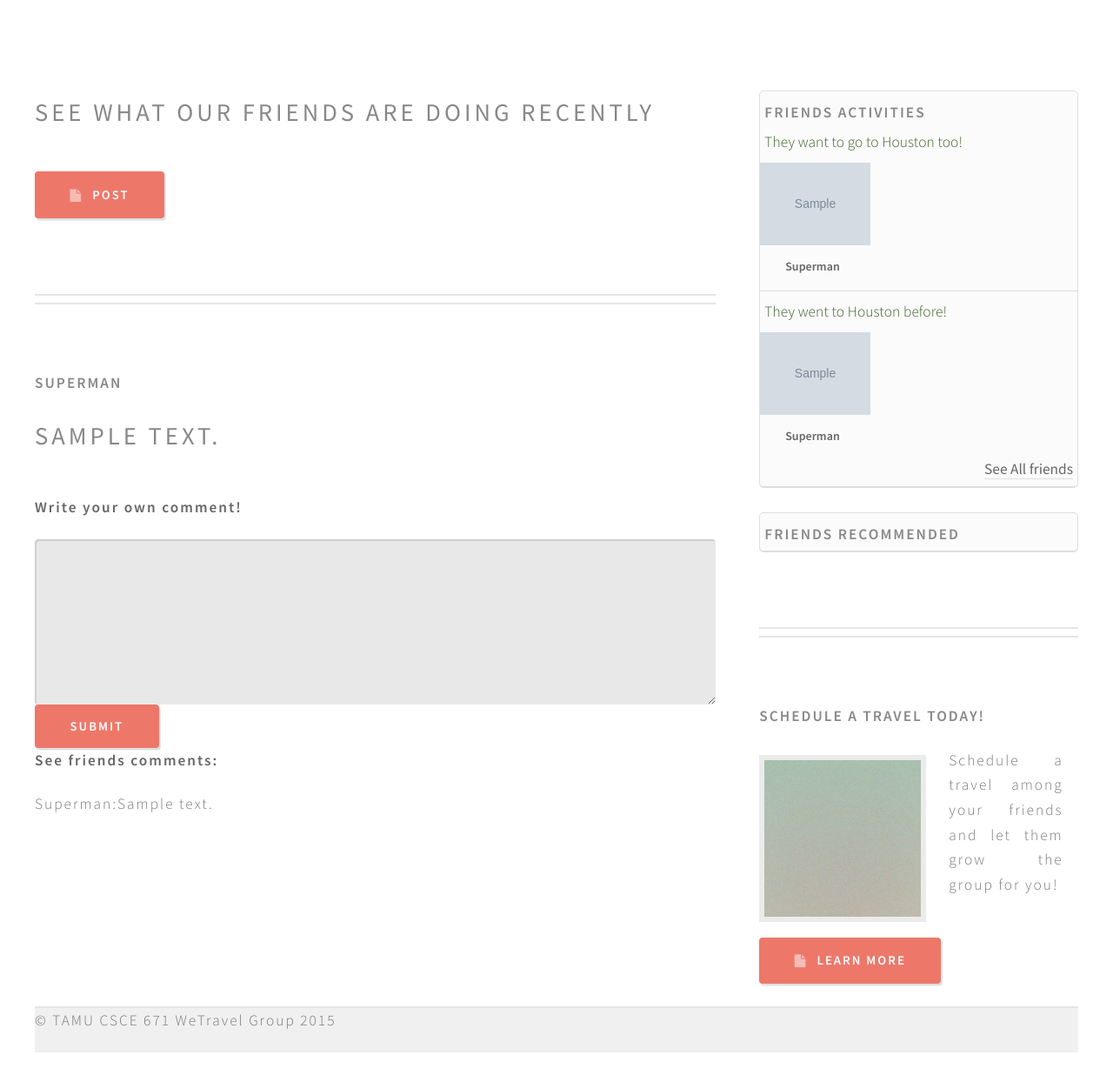
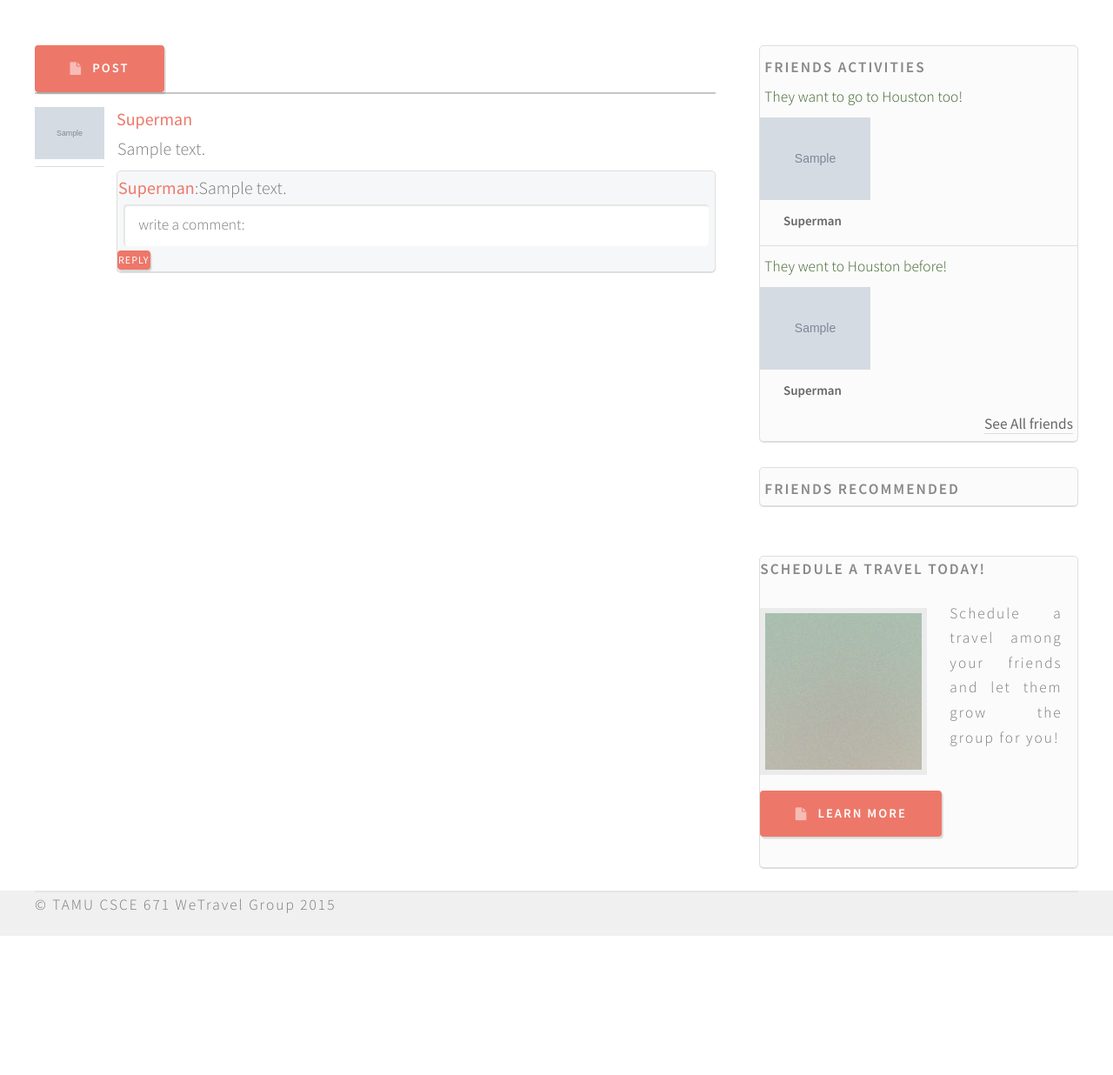
Before and after one commit to ShiyangChen/WeTravel-Website-Django, a Django app: page /wetravel/ in a window 1280 px wide. Shown: the part 152-1388 px from the top of the page at 87% size. After the commit the page ends 1228 px from the top, so only its background shows below. Run offline with Django 3.2, Linux system fonts and the light colour scheme; a user stored in the database is signed in; data comes from the database, SQL or seed files in the repository; tables that the repository leaves empty hold one stand-in row (values such as "Sample post"); grey boxes marked "Sample" are stand-in pictures; parts of the project's set-up code (start-up, migrations or seed data) failed here and were passed over; some libraries are stand-ins or nearby versions.

Commit message:
fix-posts-outlook

```diff
--- a/static/css/settings_page.css
+++ b/static/css/settings_page.css
@@ -112,7 +112,7 @@ dd {
 	border-bottom: none;
 }
 .user-name {
-	font-size: 14px;
+	font-size: 15px;
 	font-weight: 700;
 }
 
@@ -275,3 +275,87 @@ div.overlay  {
 	width: 50%;
 	text-align: center;
 }
+
+/* for post */
+.my_post {
+	border-top: 2px solid rgb(199, 199, 199);
+	padding-top: 15px;
+}
+
+.my_post a {
+	float: left;
+}
+
+.post_publisher {
+	width: 12%;
+}
+
+.post_content {
+	width: 88%;
+
+}
+
+.post_content p {
+	letter-spacing: 0.1px;
+	text-align: left;
+	font-size: 20px;
+	margin: 5px 1px 1px 1px;
+}
+
+.comment-content {
+	border: 1px solid #dedede;
+	box-shadow: 0 1px 0 #dedede;
+	border-radius: 5px;
+	background-color: #f6f7f8;
+	box-sizing: border-box;
+	margin-top: 10px;
+	min-height: 90px;
+	position: relative;
+}
+
+.my_post .user-name {
+	font-size: 20px;
+	font-weight: 400;
+	color: rgb(237, 120, 106);
+}
+
+.my_post input[type="text"] {
+	-webkit-appearance: none;
+	display: block;
+	border: 0;
+	background: white;
+	width: 98%;
+	margin: auto;
+	margin-top: 5px;
+	box-shadow: inset 1px 1px 1px 1px rgba(0,0,0,0.1);
+	border-radius: 4px;
+	line-height: 1.25em;
+	padding: 0.75em 1em 0.75em 1em;
+	-moz-transition: background-color 0.25s ease-in-out;
+	-webkit-transition: background-color 0.25s ease-in-out;
+	-o-transition: background-color 0.25s ease-in-out;
+	-ms-transition: background-color 0.25s ease-in-out;
+	transition: background-color 0.25s ease-in-out;
+
+}
+
+.my_post input[type="submit"] {
+	-webkit-appearance: none;
+
+	background: #ed786a;
+	color: #fff !important;
+	border-radius: 4px;
+	border: 0;
+	outline: 0;
+	font-size: 12px;
+	box-shadow: 0.125em 0.175em 0 0 rgba(0,0,0,0.125);
+	font-weight: 400;
+	-moz-transition: all 0.25s ease-in-out;
+	-webkit-transition: all 0.25s ease-in-out;
+	-o-transition: all 0.25s ease-in-out;
+	-ms-transition: all 0.25s ease-in-out;
+	transition: all 0.25s ease-in-out;
+	text-align: center;
+	padding: 1px;
+	letter-spacing: 1px;
+}
--- a/wetravel/templates/wetravel/index.html
+++ b/wetravel/templates/wetravel/index.html
@@ -4,78 +4,60 @@
 {% block content %}
 
 
-
-<head>
-   <script src="/static/js/main.js"></script>
- </head>
-
   {% if user.is_authenticated %}
-<!-- Main -->
-
-      <div id="main-wrapper">
-        <div id="main" class="container">
 
           <div class="row">
 
             <!-- Content -->
               <div id="content" class="8u">
-                <h2>See what our friends are doing recently</h2>
-                <ul class="actions">
-                      <li><a href="/wetravel/create-post/" class="button icon fa-file">Post</a></li>
-                </ul>
+
+                <a href="/wetravel/create-post/" class="button icon fa-file">Post</a>
 
                 <!-- Post -->
                 {% if posts %}
 
               {% for post in posts %}
-                <article class="box post">
+                <div class="my_post with-flex ">
+                  <div class="post_publisher">
+                    <a href= "/wetravel/profile/{{post.publisher.id}}"><img border="0" alt="{{post.publisher.user.username }}" src="{{ post.publisher.avatar_image }}" height="60" weight="60"/></br></a>
+                  </div>
+                  <div class="post_content">
+                    <span class="user-name">{{ post.publisher.user.username }}</span>
+                    <p>{{ post.text }}</p>
 
-                  <h3><a  href="/wetravel/profile/{{post.publisher.id}}" role="button">{{post.publisher.user.username}}</a></h3>
-                   <h2>{{ post.text }}</h2>
+                    <div class="comment-content">
+                      {% if comment_lists %}
+                         {% for comment in comment_lists %}
+                         {% ifequal post.id  comment.to_post.id %}
+                         <p><span class="user-name">{{comment.login_user.username}}</span>:{{comment.text}}</p>
+                         {%endifequal%}
+                        {% endfor %}
+                     {%endif%}
 
-                   <form action="/wetravel/comment_upload/{{post.id}}/" method="POST" id="comment-form">
-                    {% csrf_token %}
-                    <p><b>Write your own comment!</b></p>
-                    <textarea row=4 col=20 type="text" name="comment" id="comment-text"></textarea>
+                      <form class ="my_form" action="/wetravel/comment_upload/{{post.id}}/" method="POST" id="comment-form">
+                        {% csrf_token %}
+                        <input type="text" name="comment" id="comment-text" value="write a comment:"></input>
 
-                    <!--<textarea type="text" name="comment" id="comment-text">
-                    </textarea>-->
+                        <!--<textarea type="text" name="comment" id="comment-text">
+                        </textarea>-->
+                        <input type="submit" value="Reply"/>
+                     </form>
+                   </div><!-- end of comment-content -->
 
-                    <input type="submit" value="Submit"/>
-                   </form>
-
-
-                   {% if comment_lists %}
-                   <p><strong><b>See friends comments:</b></strong></p>
-
-                   {% for comment in comment_lists %}
-
-                   {% ifequal post.id  comment.to_post.id %}
-
-
-                   <p>{{comment.login_user.username}}:{{comment.text}}</p>
-
-                   {%endifequal%}
-
-                   {% endfor %}
+                  </div> <!-- end of post_content-->
 
 
 
 
 
 
-                   {%else %}
-                   <p>No comment on your post.</p>
-
-                   {%endif%}
-
-                </article>
+                </div> <!--end of class my_post-->
                {% endfor %}
 
               {% else %}
                <p>No post on your homepage.</p>
                 {% endif %}
-             </div>
+             </div> <!-- end of 8u-->
 
             <div id="sidebar" class="4u">
               <div class="panel">
@@ -171,6 +153,9 @@
                     {% endif %}
                   </div><!-- end of panel content-->
               </div><!--end of panel -->
+
+              <br>
+              <br>
 
               <div class="overlay">
 
@@ -286,7 +271,7 @@
 
               </div><!--end of overlay -->
 
-              <section>
+              <div class="panel">
                   <ul class="divided">
                       <li>
 
@@ -305,7 +290,7 @@
                     </li>
 
                 </ul>
-              </section>
+              </div>
 
 
             </div><!--end of sidebar -->
--- a/wetravel/templates/wetravel/profile.html
+++ b/wetravel/templates/wetravel/profile.html
@@ -55,8 +55,9 @@
         {% if target_user %}
           <div class="panel-head">
               <h3 style="text-align:center">Common Friends With <br>
-                <span style="text-transform: lowercase">{{target_user.user.username}}</span> </h3>
+                <span style="text-transform: lowercase">{{target_user.user.username}}</span> </h3><br>
           </div>
+
           <div class="panel-content">
             {% if common_friends %}
             <div class="with-flex">
@@ -78,7 +79,7 @@
           </div><!--end of panel-content-->
       {% else %}
         <div class="panel-head">
-            <h3 style="text-align:center">Your Friends</h3>
+            <h3 style="text-align:center">Your Friends</h3><br>
         </div>
         <div class="panel-content">
           {% if friends %}
```
